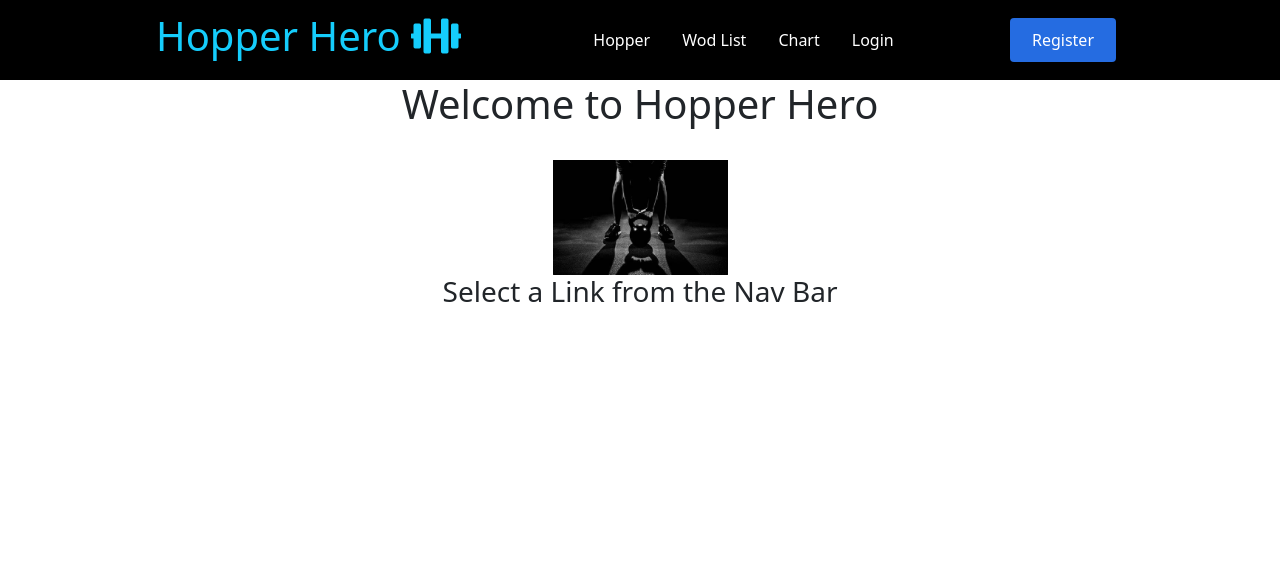
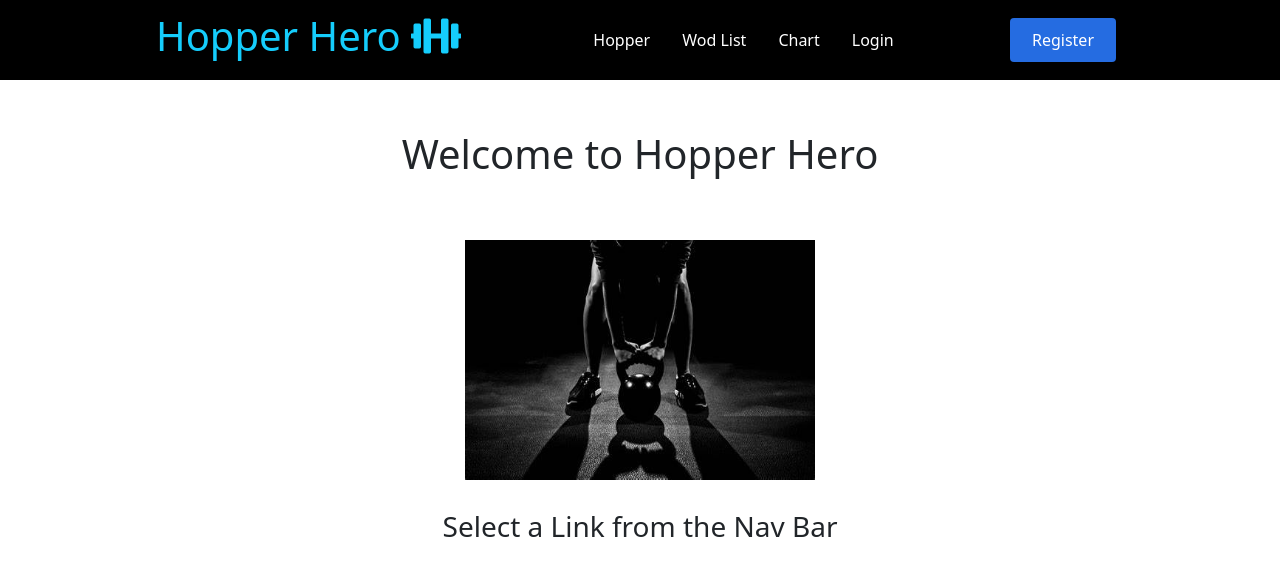
Before and after one commit to Paul-Longo/HopperHero_Frontend, a React (Create React App) app: page / in a window 1280 px wide. Shown: the top 576 px of the page. Built offline with nearby package versions, Linux system fonts and the light colour scheme.

Commit message:
imported Home.css and added style to Home.jsx. commented out app.css

```diff
--- a/src/components/App.css
+++ b/src/components/App.css
@@ -1,7 +1,7 @@
-.image{
+/* .image{
     background-size: cover;
     width: 100%;
     height: 100%;
     opacity: 1;
     margin-top: 100px;
-}
+} */
--- a/src/components/Home/Home.css
+++ b/src/components/Home/Home.css
@@ -1,8 +1,14 @@
-.img {
+.home {
+    padding-top: 50px;
+
+}
+
+.image {
     background-size: cover;
     opacity: 1;
-    height: 100%;
-    width: max-content;
+    height: 300px;
+    width: 350px;
     align-items: center;
     padding-top: 30px;
+    padding-bottom: 30px;
 }
--- a/src/components/Home/Home.jsx
+++ b/src/components/Home/Home.jsx
@@ -1,4 +1,5 @@
 import React from 'react';
+import './Home.css';
 
 class Home extends React.Component {
     constructor(props) {
@@ -8,10 +9,10 @@ class Home extends React.Component {
 
     render() {
         return (
-            <div>
+            <div className="home">
                 <center>
                     <h1>Welcome to Hopper Hero</h1> <br />
-                    <img className="img" src="./images/OIP.png" alt="" /> <br />
+                    <img className="image" src="./images/OIP.png" alt="" /> <br />
                     <h3>Select a Link from the Nav Bar</h3>
                 </center>
             </div>
```
